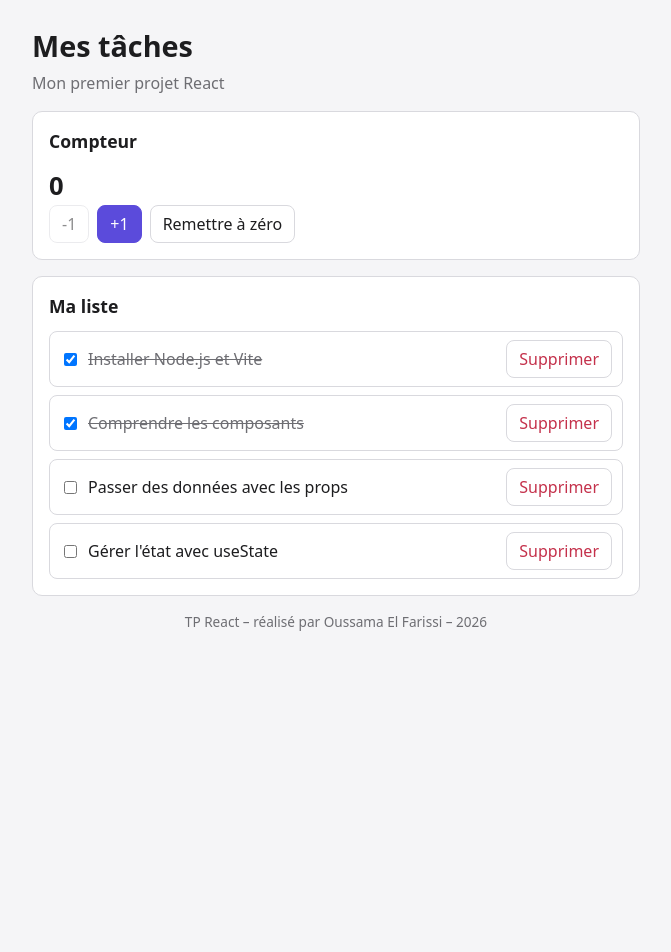
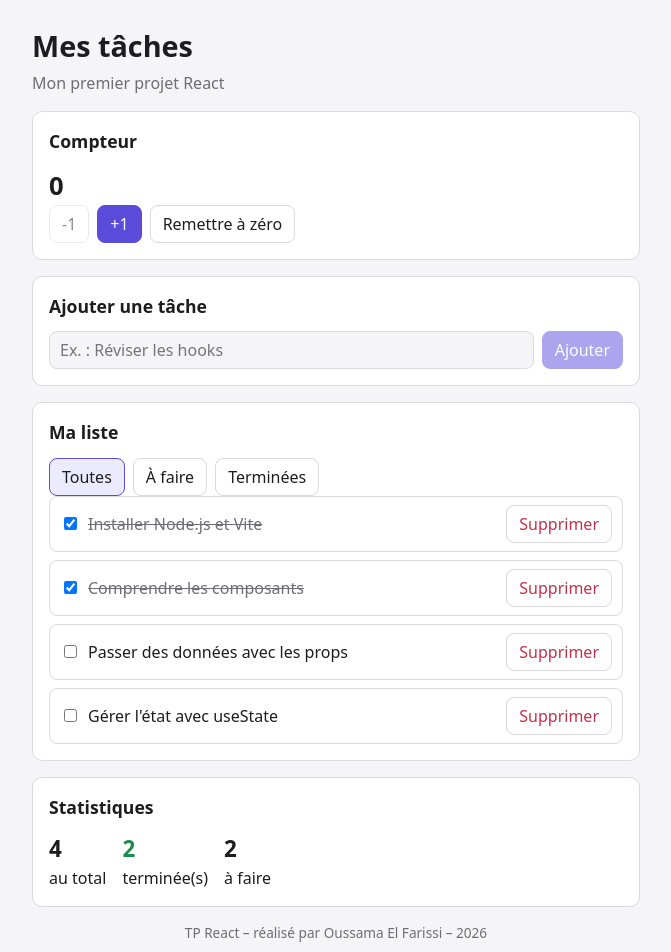
Before and after one commit to elfarissio-sec/tp-react-taches, a React (Vite) app in the folder mes-taches/: page / in a window 1280 px wide. Shown: the top 952 px of the page, without its empty margins (304-975 px from the left). Before the commit the page ends 800 px from the top, so only its background shows below. Built offline with nearby package versions, Linux system fonts and the light colour scheme.

Commit message:
Étape 4 : formulaire contrôlé, filtres et statistiques

```diff
--- a/mes-taches/src/App.jsx
+++ b/mes-taches/src/App.jsx
@@ -5,6 +5,10 @@ import ListeTaches from './components/ListeTaches.jsx'
 import Pied from './components/Pied.jsx'
 import Carte from './components/Carte.jsx'
 import Compteur from './components/Compteur.jsx'
+import FormulaireAjout from './components/FormulaireAjout'
+import Filtres from './components/Filtres'
+import Statistiques from './components/Statistiques'
+
 
 const TACHES_INITIALES = [
   { id: 1, titre: 'Installer Node.js et Vite', terminee: true },
@@ -15,6 +19,17 @@ const TACHES_INITIALES = [
 
 function App() {
   const [taches, setTaches] = useState(TACHES_INITIALES)
+  const [filtre, setFiltre] = useState('toutes')
+
+  function ajouterTache(titre) {
+    const nouvelleTache = {
+      id: Date.now(),
+      titre: titre,
+      terminee: false
+    }
+
+    setTaches([...taches, nouvelleTache])
+  }
 
   function basculerTache(id) {
     setTaches(
@@ -32,6 +47,12 @@ function App() {
     )
   }
 
+  const tachesVisibles = taches.filter(tache => {
+    if (filtre === 'actives') return !tache.terminee
+    if (filtre === 'terminees') return tache.terminee
+    return true
+  })
+
   return (
     <div className="app">
 
@@ -44,12 +65,24 @@ function App() {
         <Compteur />
       </Carte>
 
+      <Carte titre="Ajouter une tâche">
+        <FormulaireAjout onAjouter={ajouterTache} />
+      </Carte>
+
       <Carte titre="Ma liste">
+        <Filtres
+          filtre={filtre}
+          onChanger={setFiltre}
+        />
         <ListeTaches
-          taches={taches}
+          taches={tachesVisibles}
           onBasculer={basculerTache}
           onSupprimer={supprimerTache}
         />
+      </Carte>
+
+      <Carte titre="Statistiques">
+        <Statistiques taches={taches} />
       </Carte>
 
       <Pied auteur="Oussama El Farissi" />
--- /dev/null
+++ b/mes-taches/src/components/Filtres.jsx
@@ -0,0 +1,24 @@
+
+function Filtres({ filtre, onChanger }) {
+  const options = [
+    { valeur: 'toutes', label: 'Toutes' },
+    { valeur: 'actives', label: 'À faire' },
+    { valeur: 'terminees', label: 'Terminées' }
+  ]
+
+  return (
+    <div className="filtres">
+      {options.map((option) => (
+        <button
+          key={option.valeur}
+          className={filtre === option.valeur ? 'actif' : ''}
+          onClick={() => onChanger(option.valeur)}
+        >
+          {option.label}
+        </button>
+      ))}
+    </div>
+  )
+}
+
+export default Filtres
--- /dev/null
+++ b/mes-taches/src/components/FormulaireAjout.jsx
@@ -0,0 +1,38 @@
+
+import { useState } from 'react'
+
+function FormulaireAjout({ onAjouter }) {
+  const [titre, setTitre] = useState('')
+
+  function gererSoumission(event) {
+    event.preventDefault()
+
+    const titreNettoye = titre.trim()
+
+    if (!titreNettoye) return
+
+    onAjouter(titreNettoye)
+    setTitre('')
+  }
+
+  return (
+    <form className="formulaire" onSubmit={gererSoumission}>
+      <input
+        type="text"
+        value={titre}
+        onChange={(event) => setTitre(event.target.value)}
+        placeholder="Ex. : Réviser les hooks"
+      />
+
+      <button
+        type="submit"
+        className="principal"
+        disabled={!titre.trim()}
+      >
+        Ajouter
+      </button>
+    </form>
+  )
+}
+
+export default FormulaireAjout
--- /dev/null
+++ b/mes-taches/src/components/Statistiques.jsx
@@ -0,0 +1,24 @@
+
+function Statistiques({ taches }) {
+  const total = taches.length
+  const terminees = taches.filter(t => t.terminee).length
+  const restantes = total - terminees
+
+  return (
+    <div className="stats">
+      <div>
+        <strong>{total}</strong> au total
+      </div>
+
+      <div className="terminees">
+        <strong>{terminees}</strong> terminée(s)
+      </div>
+
+      <div>
+        <strong>{restantes}</strong> à faire
+      </div>
+    </div>
+  )
+}
+
+export default Statistiques
```
